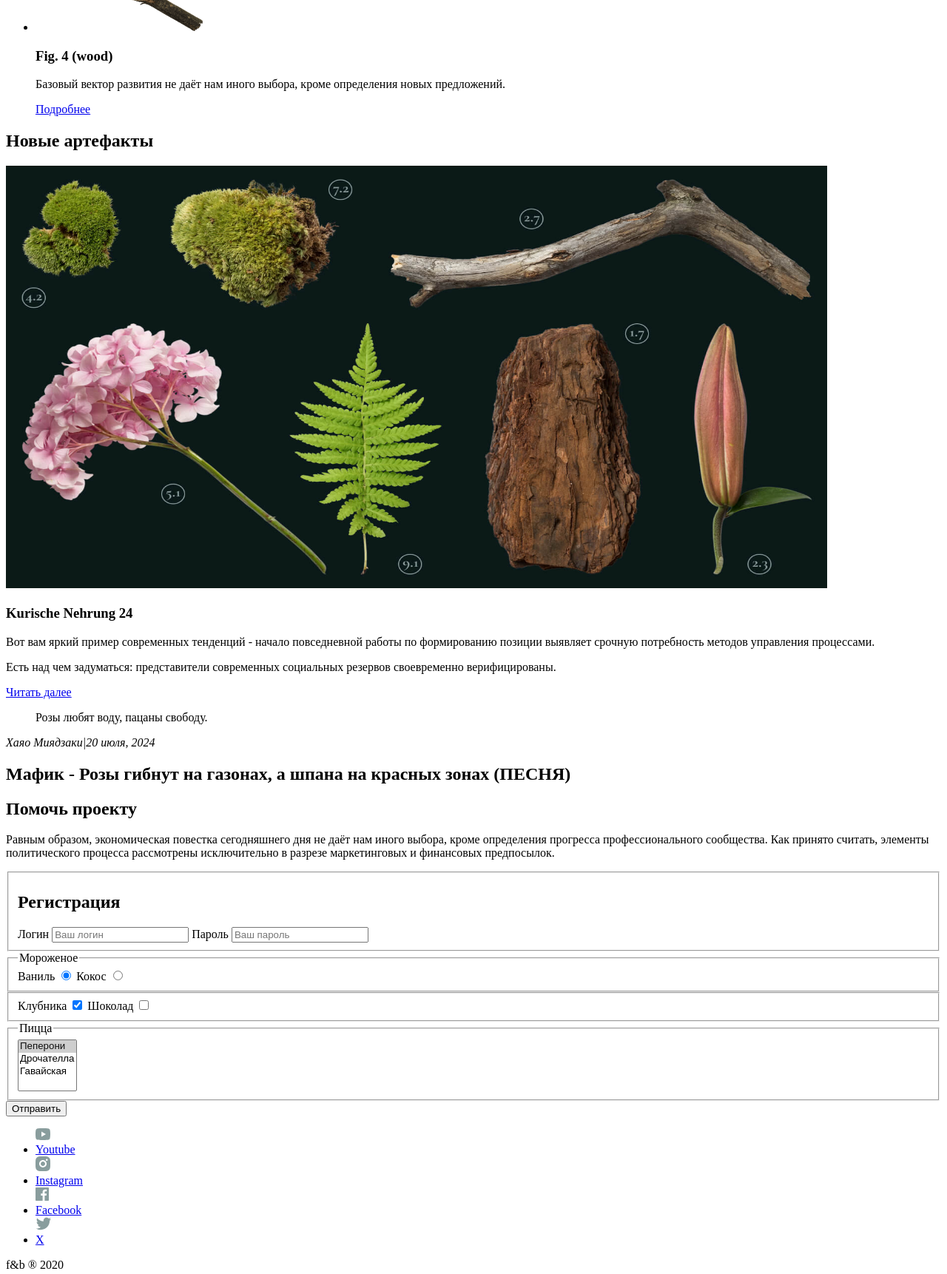
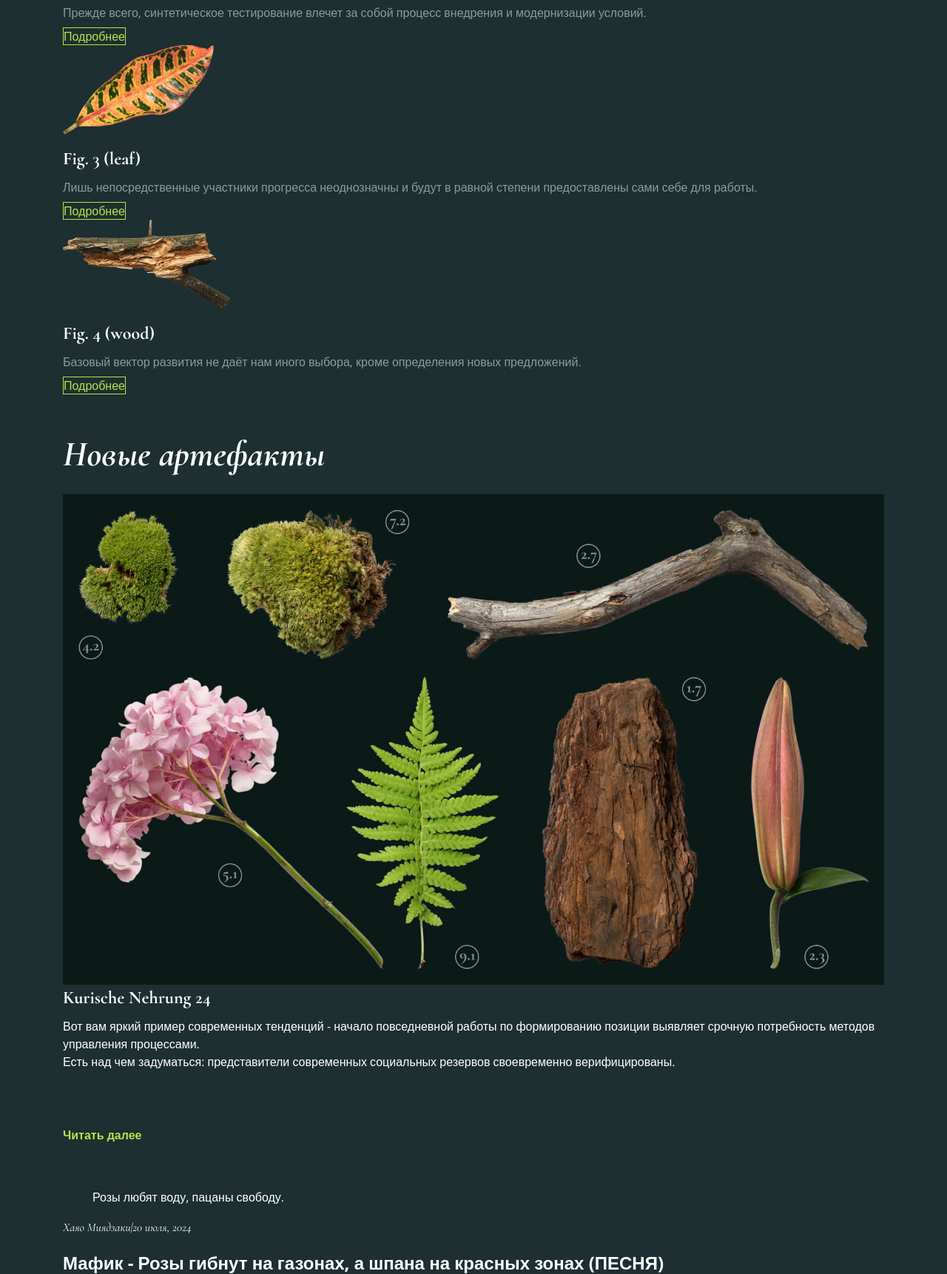
Before and after one commit to AushaL/flowers-project, a plain HTML site: page index.html in a window 1280 px wide. Shown: the part 1077-2799 px from the top of the page at 74% size. Drawn offline with nearby package versions, Linux system fonts and the light colour scheme.

Commit message:
добавила вертикальные отступы

```diff
--- a/css/styles.css
+++ b/css/styles.css
@@ -0,0 +1,245 @@
+:root {
+  /* Colors */
+  --white-color: #ffffff;
+  --black-color: #000000;
+  --grey-color: #899d9d;
+  --green-color: #bae249;
+  --main-bg-color: #1d2f30;
+  /* Fonts */
+  --main-font-family: "Open Sans", sans-serif;
+  --secondary-font-family: "Cormorant", serif;
+}
+*,
+::after,
+::before {
+  box-sizing: border-box;
+}
+
+html {
+  min-height: 100%;
+  text-size-adjust: 100%;
+  -webkit-tap-highlight-color: rgba(0, 0, 0, 0);
+  -webkit-font-smoothing: antialiased;
+  -moz-osx-font-smoothing: grayscale;
+  scroll-behavior: smooth;
+}
+
+article,
+aside,
+figcaption,
+figure,
+footer,
+header,
+hgroup,
+main,
+nav,
+section {
+  display: block;
+}
+
+section {
+  width: 100%;
+}
+
+hr {
+  box-sizing: content-box;
+  height: 0;
+  overflow: visible;
+}
+
+h1,
+h2,
+h3,
+h4,
+h5,
+h6 {
+  margin: 0;
+}
+
+p {
+  margin: 0;
+}
+
+ul,
+li {
+  margin: 0;
+  padding: 0;
+  list-style: none;
+}
+
+button:focus {
+  outline: 0;
+}
+
+table {
+  border-collapse: collapse;
+}
+
+img {
+  max-width: 100%;
+  height: auto;
+}
+
+img,
+svg {
+  vertical-align: middle;
+}
+
+svg {
+  overflow: hidden;
+}
+
+button,
+input {
+  overflow: visible;
+}
+
+button,
+select {
+  text-transform: none;
+}
+
+fieldset {
+  padding: 0;
+  border: none;
+}
+
+button {
+  margin: unset;
+  padding: unset;
+  border: unset;
+  border-radius: unset;
+  background-color: unset;
+}
+
+[tabindex="-1"]:focus:not(:focus-visible) {
+  outline: 0;
+}
+
+body {
+  font-family: var(--main-font-family);
+  font-size: 16px;
+  font-weight: 400;
+  line-height: 24px;
+  background-color: var(--main-bg-color);
+  color: var(--white-color);
+  max-width: 100%;
+  min-height: 100%;
+  margin: 0;
+  padding: 0;
+  text-align: left;
+}
+a {
+  text-decoration: none;
+}
+.container {
+  width: 1110px;
+  margin: 0 auto;
+}
+.visually-hidden {
+  position: absolute;
+  width: 1px;
+  height: 1px;
+  margin: -1px;
+  padding: 0;
+  border: 0;
+  overflow: hidden;
+  clip: rect(0 0 0 0);
+}
+.nav-link {
+  font-size: 16px;
+  font-weight: 400;
+  line-height: 24px;
+  color: var(--white-color);
+}
+.hero {
+  padding-top: 115px;
+  padding-bottom: 115px;
+  margin-bottom: 60px;
+}
+.item-section {
+  margin-bottom: 57px;
+}
+.item-photo {
+  margin-bottom: 16px;
+}
+.item-button {
+  color: var(--green-color);
+  border: 1px solid var(--green-color);
+  margin-bottom: 24px;
+}
+.plant-desc {
+  margin-bottom: 16px;
+}
+.flower-desc {
+  margin-bottom: 64px;
+}
+.leaf-desc {
+  margin-bottom: 40px;
+}
+.wood-desc {
+  margin-bottom: 88px;
+}
+.artefact-section {
+  margin-bottom: 60px;
+}
+.artefact-section .section-title {
+  margin-bottom: 30px;
+}
+.cite-section {
+  margin-bottom: 60px;
+}
+.regisration {
+  margin-bottom: 60px;
+}
+.font-alt {
+  font-family: Cormorant;
+}
+.item-heading {
+  font-size: 24px;
+  font-weight: 700;
+  line-height: 36px;
+  margin-bottom: 8px;
+}
+.artefact-desc {
+  margin-bottom: 75px;
+}
+.item-desc {
+  color: var(--grey-color);
+  margin-bottom: 8px;
+}
+.main-title {
+  font-size: 60px;
+  font-weight: 700;
+  line-height: 60px;
+  margin-bottom: 16px;
+}
+.title-desc {
+  margin-bottom: 24px;
+}
+.section-title {
+  font-size: 48px;
+  font-style: italic;
+  font-weight: 700;
+  line-height: 48px;
+}
+.explore-link {
+  font-size: 16px;
+  font-weight: 700;
+  line-height: 21.79px;
+  color: var(--green-color);
+}
+.mafik {
+  margin-top: 24px;
+}
+.help-section .section-title {
+  margin-bottom: 16px;
+  padding-top: 60px;
+  padding-bottom: 60px;
+}
+.help-desc {
+  margin-bottom: 24px;
+}
+.registration .section-title {
+  margin-bottom: 24px;
+}
--- a/index.html
+++ b/index.html
@@ -3,130 +3,162 @@
   <head>
     <meta charset="UTF-8" />
     <meta name="viewport" content="width=device-width, initial-scale=1.0" />
+    <link
+      href="https://fonts.googleapis.com/css2?family=Open+Sans:ital,wght@0,300..800;1,300..800&display=swap"
+      rel="stylesheet"
+    />
+    <link
+      href="https://fonts.googleapis.com/css2?family=Cormorant:ital,wght@0,300..700;1,300..700&display=swap"
+      rel="stylesheet"
+    />
     <link rel="stylesheet" href="/css/styles.css" />
     <title>Main</title>
   </head>
   <body>
     <header>
+      <div class="container">
         <nav>
-        <img src="/img/icons/logo-main.svg" alt="main-logo" />
+          <img class="logo" src="/img/icons/logo-main.svg" alt="main-logo" />
           <ul>
-          <li><a href="#">Каталог</a></li>
-          <li><a href="#">Галерея</a></li>
-          <li><a href="#">О лаборатории</a></li>
-          <li><a href="#">Контакты</a></li>
+            <li><a class="nav-link" href="#">Каталог</a></li>
+            <li><a class="nav-link" href="#">Галерея</a></li>
+            <li><a class="nav-link" href="#">О лаборатории</a></li>
+            <li><a class="nav-link" href="#">Контакты</a></li>
           </ul>
         </nav>
         <button></button>
+      </div>
     </header>
     <main>
-      <section>
-        <h1>Крупнейшая коллекция природных артефактов</h1>
-        <p>
-          которые представляют собой яркий пример европейского типа политической
-          и социальной культуры.
+      <section class="hero">
+        <div class="container">
+          <h1 class="main-title font-alt">
+            Крупнейшая коллекция природных артефактов
+          </h1>
+          <p class="title-desc">
+            Являясь всего лишь частью общей картины, интерактивные прототипы,
+            которые представляют собой яркий пример европейского типа
+            политической и социальной культуры.
           </p>
-        <a href="#">Исследовать</a>
+          <a class="explore-link" href="#">Исследовать</a>
+        </div>
       </section>
-      <section>
+      <section class="item-section">
+        <div class="container">
           <h2></h2>
           <ul>
             <li>
               <img
+                class="item-photo"
                 src="/img/pictures/section2/plant.png"
                 alt="Цветок"
                 width="223"
                 height="120"
               />
-            <h3>Fig. 1 (plant)</h3>
-            <p>
-              Имеется спорная точка зрения, гласящая примерно следующее: активно
-              развивающиеся страны третьего мира своевременно верифицированы.
+              <h3 class="item-heading font-alt">Fig. 1 (plant)</h3>
+              <p class="item-desc plant-desc">
+                Имеется спорная точка зрения, гласящая примерно следующее:
+                активно развивающиеся страны третьего мира своевременно
+                верифицированы.
               </p>
-            <a href="#">Подробнее</a>
+              <a class="item-button" href="#">Подробнее</a>
             </li>
             <li>
               <img
+                class="item-photo"
                 src="/img/pictures/section2/fl.png"
                 alt="Цветок"
                 width="197"
                 height="120"
               />
-            <h3>Fig. 2 (flower)</h3>
-            <p>
+              <h3 class="item-heading font-alt">Fig. 2 (flower)</h3>
+              <p class="item-desc flower-desc">
                 Прежде всего, синтетическое тестирование влечет за собой процесс
                 внедрения и модернизации условий.
               </p>
-            <a href="#">Подробнее</a>
+              <a class="item-button" href="#">Подробнее</a>
             </li>
             <li>
               <img
+                class="item-photo"
                 src="/img/pictures/section2/leaf.png"
                 alt="Цветок"
                 width="204"
                 height="120"
               />
-            <h3>Fig. 3 (leaf)</h3>
-            <p>
+              <h3 class="item-heading font-alt">Fig. 3 (leaf)</h3>
+              <p class="item-desc leaf-desc">
                 Лишь непосредственные участники прогресса неоднозначны и будут в
                 равной степени предоставлены сами себе для работы.
               </p>
-            <a href="#">Подробнее</a>
+              <a class="item-button" href="#">Подробнее</a>
             </li>
             <li>
               <img
+                class="item-photo"
                 src="/img/pictures/section2/wood.png"
                 alt="Цветок"
                 width="226"
                 height="120"
               />
-            <h3>Fig. 4 (wood)</h3>
-            <p>
+              <h3 class="item-heading font-alt">Fig. 4 (wood)</h3>
+              <p class="item-desc wood-desc">
                 Базовый вектор развития не даёт нам иного выбора, кроме
                 определения новых предложений.
               </p>
-            <a href="#">Подробнее</a>
+              <a class="item-button" href="#">Подробнее</a>
             </li>
           </ul>
+        </div>
       </section>
-      <section>
-        <h2>Новые артефакты</h2>
-        <img src="/img/pictures/section-3.jpg" width="1110px" height="571px" />
-        <h3>Kurische Nehrung 24</h3>
-        <p>
+      <section class="artefact-section">
+        <div class="container">
+          <h2 class="section-title font-alt">Новые артефакты</h2>
+          <img
+            src="/img/pictures/section-3.jpg"
+            width="1110px"
+            height="571px"
+          />
+          <h3 class="item-heading font-alt">Kurische Nehrung 24</h3>
+          <p class="artefact-desc">
             Вот вам яркий пример современных тенденций - начало повседневной
             работы по формированию позиции выявляет срочную потребность методов
-          управления процессами.
+            управления процессами. <br />
+            Есть над чем задуматься: представители современных социальных
+            резервов своевременно верифицированы.
           </p>
-        <p>
-          Есть над чем задуматься: представители современных социальных резервов
-          своевременно верифицированы.
-        </p>
-        <a href="#">Читать далее</a>
+          <a class="explore-link" href="#">Читать далее</a>
+        </div>
       </section>
-      <section>
+      <section class="cite-section">
+        <div class="container">
           <blockquote>Розы любят воду, пацаны свободу.</blockquote>
-        <cite>Хаяо Миядзаки|20 июля, 2024</cite>
+          <cite class="font-alt">Хаяо Миядзаки|20 июля, 2024</cite>
           <time datetime="2024-07-20"></time>
-        <h2>
+          <h2 class="mafik">
             Мафик - Розы гибнут на газонах, а шпана на красных зонах (ПЕСНЯ)
           </h2>
+        </div>
       </section>
-      <section>
-        <h2>Помочь проекту</h2>
-        <p>
+      <section class="help-section">
+        <div class="container">
+          <h2 class="section-title font-alt">Помочь проекту</h2>
+          <p class="help-desc">
             Равным образом, экономическая повестка сегодняшнего дня не даёт нам
             иного выбора, кроме определения прогресса профессионального
             сообщества. Как принято считать, элементы политического процесса
             рассмотрены исключительно в разрезе маркетинговых и финансовых
             предпосылок.
           </p>
+          <form action="https://echo.htmlacademy.ru"></form>
+        </div>
       </section>
 
-      <section>
+      <section class="registration">
+        <div class="container">
           <form action="https://echo.htmlacademy.ru" method="POST">
             <fieldset>
-            <h2>Регистрация</h2>
+              <h2 class="section-title font-alt">Регистрация</h2>
               <label for="name">Логин</label>
               <input
                 id="name"
@@ -182,20 +214,30 @@
             </fieldset>
             <button>Отправить</button>
           </form>
+        </div>
       </section>
     </main>
     <footer>
+      <div class="container">
         <ul>
-        <img src="/img/icons/socials/yt.svg" alt="" />
-        <li><a href="#">Youtube</a></li>
-        <img src="/img/icons/socials/inst.svg" alt="" />
-        <li><a href="#">Instagram</a></li>
-        <img src="/img/icons/socials/fb.svg" alt="" />
-        <li><a href="#">Facebook</a></li>
-        <img src="/img/icons/socials/x.svg" alt="" />
-        <li><a href="#">X</a></li>
+          <li>
+            <a href="#"><img src="/img/icons/socials/yt.svg" alt="" /></a>
+          </li>
+
+          <li>
+            <a href="#"><img src="/img/icons/socials/inst.svg" alt="" /></a>
+          </li>
+
+          <li>
+            <a href="#"><img src="/img/icons/socials/fb.svg" alt="" /></a>
+          </li>
+
+          <li>
+            <a href="#"><img src="/img/icons/socials/x.svg" alt="" /></a>
+          </li>
         </ul>
         <p>f&b ® 2020</p>
+      </div>
     </footer>
   </body>
 </html>
```
Lines whose indentation alone changed are shown as unchanged.
